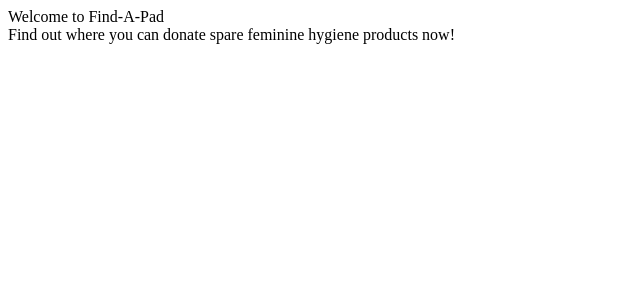
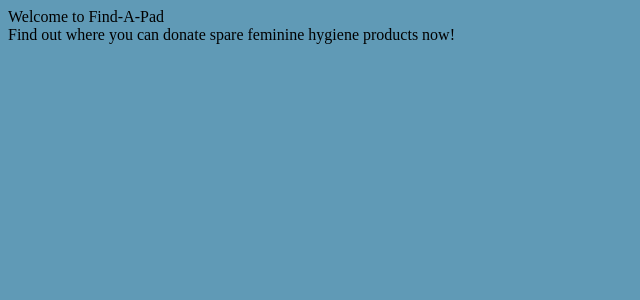
Before and after one commit to findapad/find_a_pad, a Django app: template find_a_pad_app/templates/search.html in a window 1280 px wide. Shown: the top 300 px of the page, without its empty margins (0-640 px from the left). Run offline with Django 3.2, Linux system fonts and the light colour scheme; the template is opened without the code that fills it, so the values that code supplies are empty.

Commit message:
Styling CSS.

```diff
--- a/find_a_pad/settings.py
+++ b/find_a_pad/settings.py
@@ -125,4 +125,5 @@ USE_TZ = True
 # Static files (CSS, JavaScript, Images)
 # https://docs.djangoproject.com/en/1.11/howto/static-files/
 
+
 STATIC_URL = '/static/'
--- a/static/find_a_pad_app/styles.css
+++ b/find_a_pad_app/static/find_a_pad_app/styles.css
@@ -1,3 +1,3 @@
-.body {
+body {
     background-color: #609ab6;
 }
--- a/find_a_pad_app/templates/base.html
+++ b/find_a_pad_app/templates/base.html
@@ -4,7 +4,7 @@
 
   {% block header %} HEADER STUFF HERE {% endblock %}
   <link href="https://fonts.googleapis.com/css?family=Montserrat+Alternates:300,400" rel="stylesheet">
-  <link href="../styles/styles.css" type="text/css" rel="stylesheet">
+  <link href="/static/find_a_pad_app/styles.css" type="text/css" rel="stylesheet">
 
 </head>
 
--- a/find_a_pad_app/templates/search.html
+++ b/find_a_pad_app/templates/search.html
@@ -1,8 +1,9 @@
 {% extends 'base.html' %}
+{% load static %}
 
 {% block title %} Find-A-Pad {% endblock %}
 {% block header %}
-  <link href="../styles/styles.css" type="text/css" rel="stylesheet">
+  <link type="text/css" rel="stylesheet" href="{% static 'find_a_pad_app/styles.css' %}">
 
 {% endblock %}
 
```
